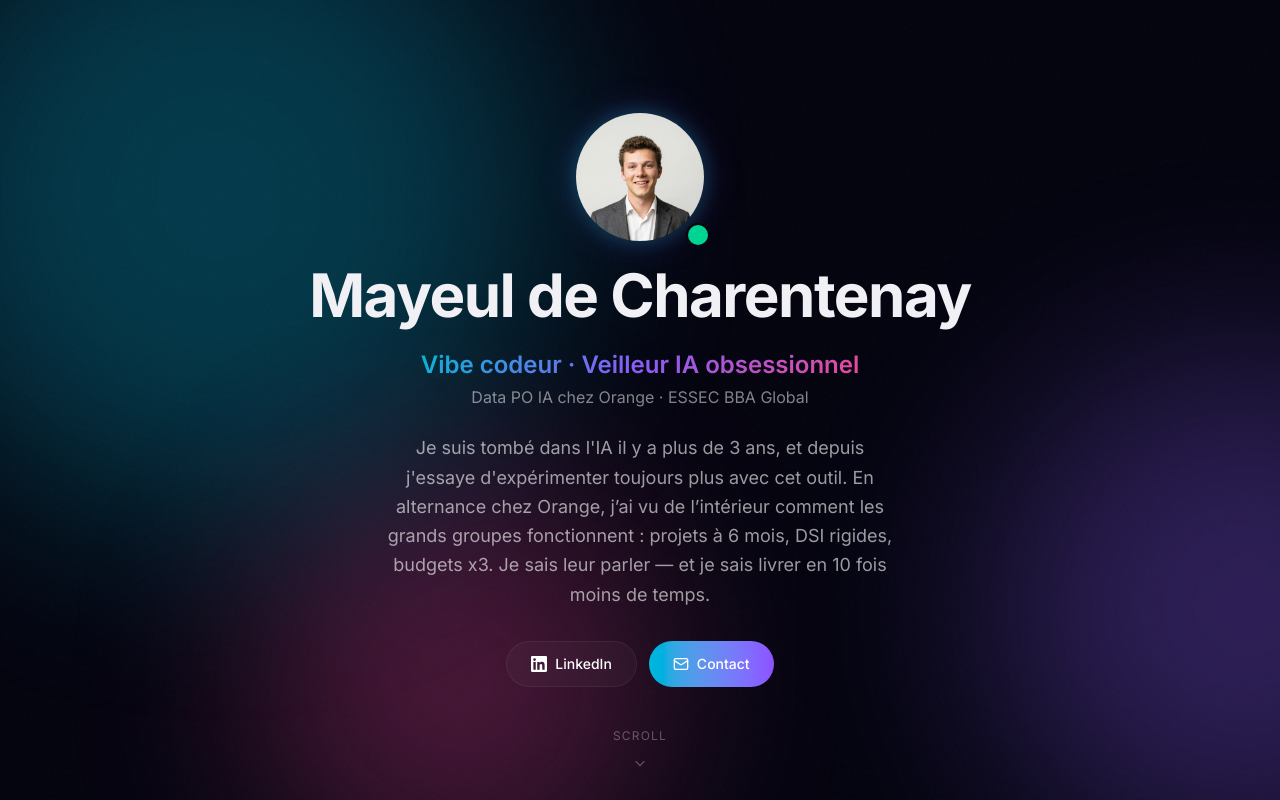
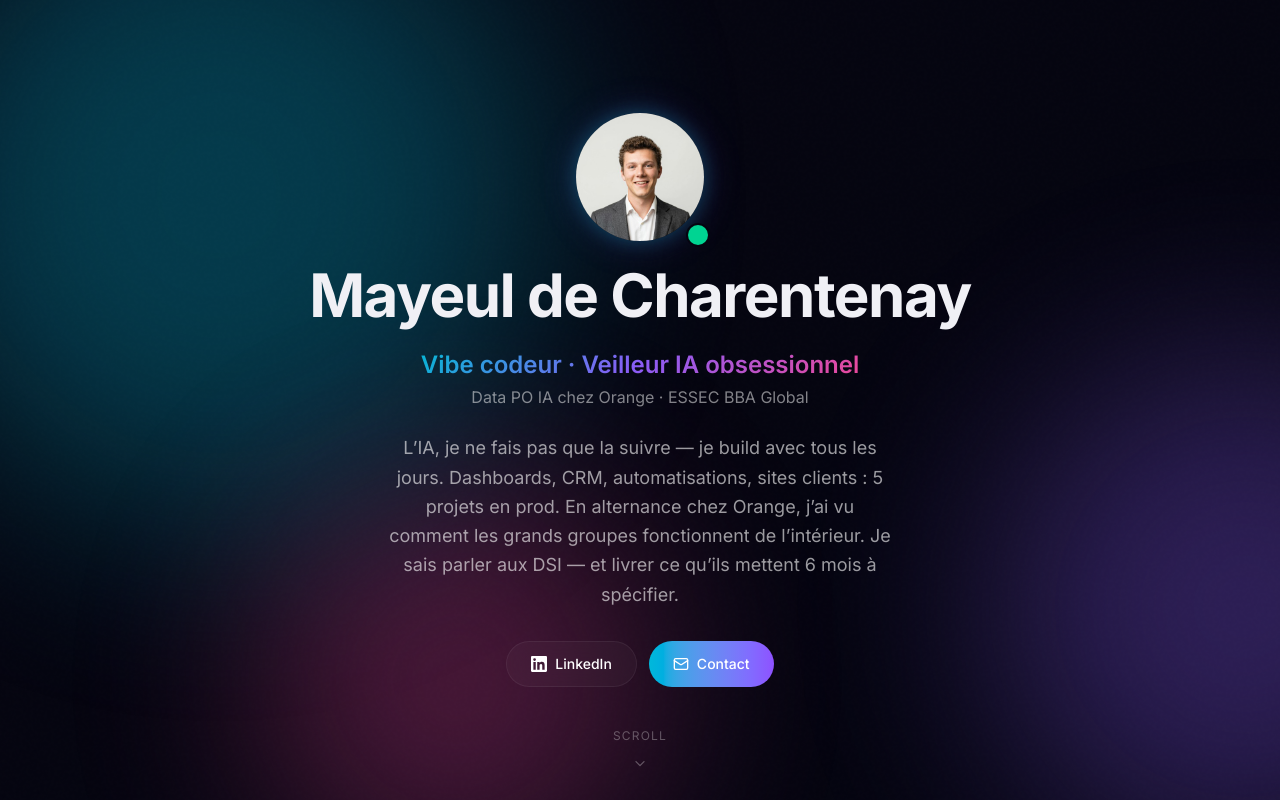
Before and after one commit to May-1600/cv-mayeul, a Next.js app: page / in a window 1280 px wide. Shown: the top 800 px of the page. Built offline with nearby package versions, Linux system fonts and the light colour scheme.

Commit message:
Pitch version B: personal tone, concrete, builder mindset

```diff
--- a/data/cv-data.ts
+++ b/data/cv-data.ts
@@ -3,7 +3,7 @@ export const personalInfo = {
   tagline: "Vibe codeur \u00b7 Veilleur IA obsessionnel",
   subtitle: "Data PO IA chez Orange \u00b7 ESSEC BBA Global",
   pitch:
-    "Je suis tombé dans l'IA il y a plus de 3 ans, et depuis j'essaye d'expérimenter toujours plus avec cet outil. En alternance chez Orange, j\u2019ai vu de l\u2019int\u00e9rieur comment les grands groupes fonctionnent : projets \u00e0 6 mois, DSI rigides, budgets x3. Je sais leur parler \u2014 et je sais livrer en 10 fois moins de temps.",
+    "L\u2019IA, je ne fais pas que la suivre \u2014 je build avec tous les jours. Dashboards, CRM, automatisations, sites clients : 5 projets en prod. En alternance chez Orange, j\u2019ai vu comment les grands groupes fonctionnent de l\u2019int\u00e9rieur. Je sais parler aux DSI \u2014 et livrer ce qu\u2019ils mettent 6 mois \u00e0 sp\u00e9cifier.",
   email: "mayeul.mareschaldecharentenay@essec.edu",
   linkedin: "https://www.linkedin.com/in/mayeul-de-charentenay/",
   photo: "/photo-mayeul.jpg",
```
